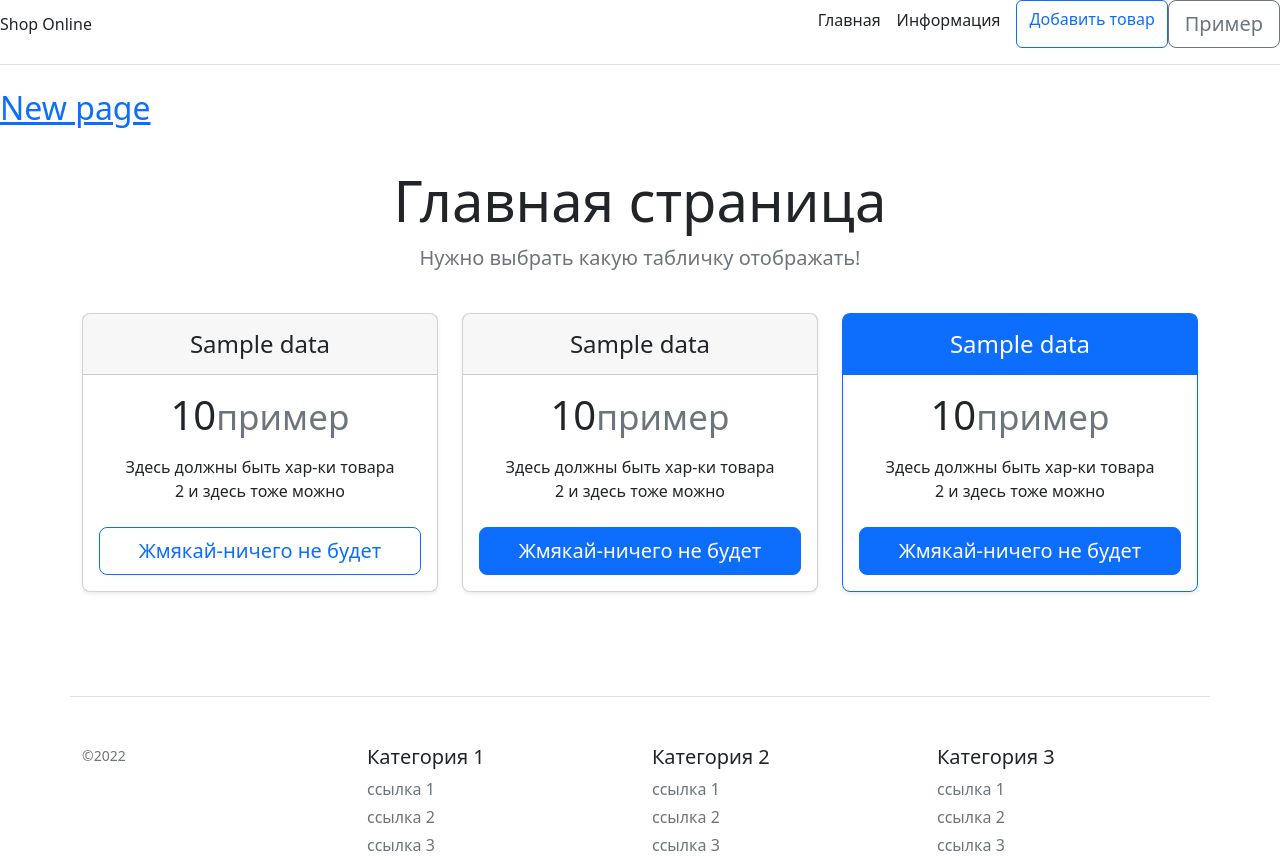
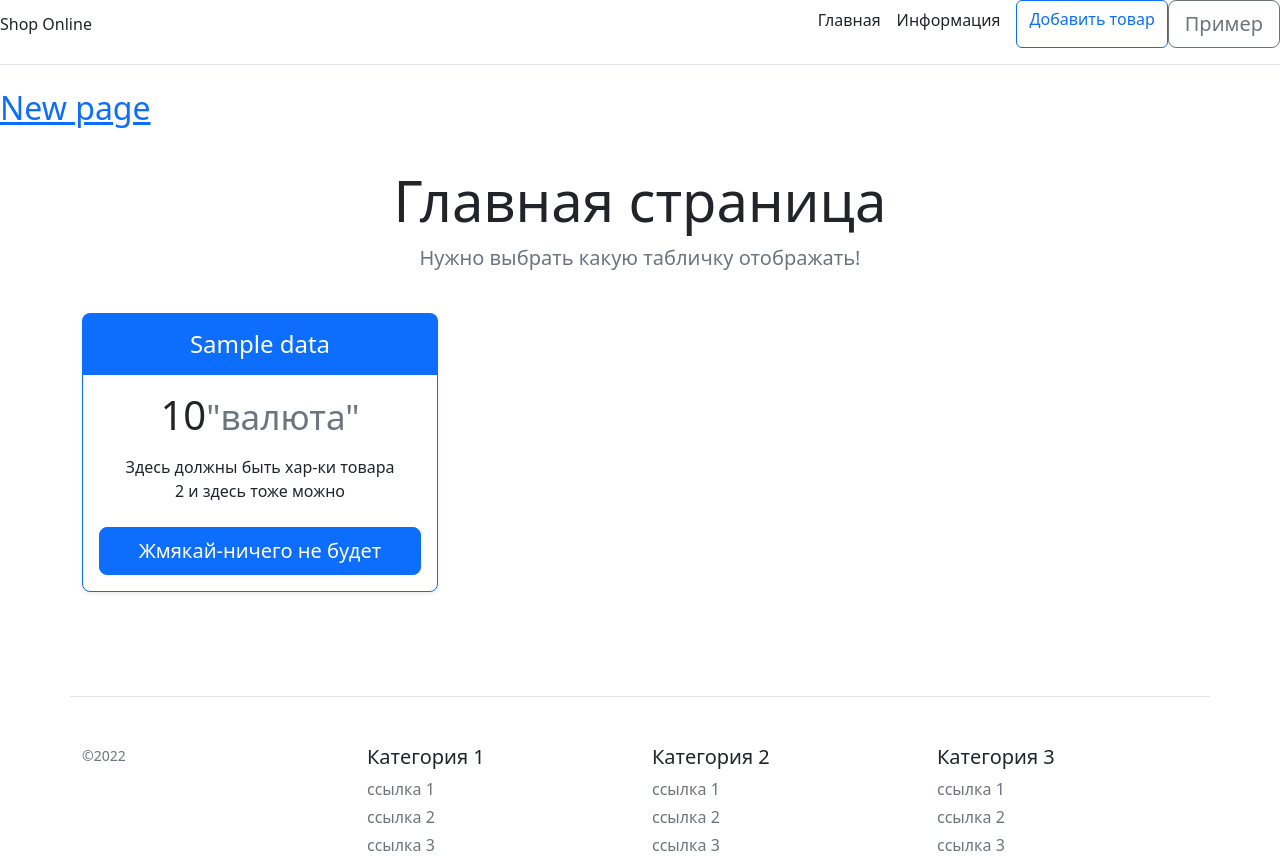
Before and after one commit to Sergey-Malets/Flask_ShopOnline, a Flask app: template templates/index.html in a window 1280 px wide. Shown: the top 856 px of the page. Run offline with Flask 2, Linux system fonts and the light colour scheme; the template is opened without the code that fills it: most values are stand-ins (such as "Sample title", 1, 10 or a date in 2020); parts of the project's set-up code (start-up, migrations or seed data) failed here and were passed over.

Commit message:
hw.7 index.html

```diff
--- a/templates/index.html
+++ b/templates/index.html
@@ -9,32 +9,18 @@
       <p class="fs-5 text-muted">Нужно выбрать какую табличку отображать!</p>
     </div>
   </header>
+
     <div class="card-deck mb-3 text-center">
-      {% for el in data %}
-        <main>
+
           <div class="row row-cols-1 row-cols-md-3 mb-3 text-center">
+            {% for el in data %}
             <div class="col">
-              <div class="card mb-4 rounded-3 shadow-sm">
-                <div class="card-header py-3">
+              <div class="card mb-4 rounded-3 shadow-sm border-primary">
+                <div class="card-header py-3 text-bg-primary border-primary">
                   <h4 class="my-0 fw-normal">{{ el.title }}</h4>
                 </div>
                 <div class="card-body">
-                  <h1 class="card-title pricing-card-title">{{ el.price }}<small class="text-muted fw-light">пример</small></h1>
-                  <ul class="list-unstyled mt-3 mb-4">
-                    <li>Здесь должны быть хар-ки товара</li>
-                    <li>2 и здесь тоже можно</li>
-                  </ul>
-                  <button type="button" class="w-100 btn btn-lg btn-outline-primary">Жмякай-ничего не будет</button>
-                </div>
-              </div>
-            </div>
-            <div class="col">
-              <div class="card mb-4 rounded-3 shadow-sm">
-                <div class="card-header py-3">
-                  <h4 class="my-0 fw-normal">{{ el.title }}</h4>
-                </div>
-                <div class="card-body">
-                  <h1 class="card-title pricing-card-title">{{ el.price }}<small class="text-muted fw-light">пример</small></h1>
+                  <h1 class="card-title pricing-card-title">{{ el.price }}<small class="text-muted fw-light">"валюта"</small></h1>
                   <ul class="list-unstyled mt-3 mb-4">
                     <li>Здесь должны быть хар-ки товара</li>
                     <li>2 и здесь тоже можно</li>
@@ -43,25 +29,11 @@
                 </div>
               </div>
             </div>
-            <div class="col">
-              <div class="card mb-4 rounded-3 shadow-sm border-primary">
-                <div class="card-header py-3 text-bg-primary border-primary">
-                  <h4 class="my-0 fw-normal">{{ el.title }}</h4>
-                </div>
-                <div class="card-body">
-                  <h1 class="card-title pricing-card-title">{{ el.price }}<small class="text-muted fw-light">пример</small></h1>
-                  <ul class="list-unstyled mt-3 mb-4">
-                    <li>Здесь должны быть хар-ки товара</li>
-                    <li>2 и здесь тоже можно</li>
-                  </ul>
-                  <button type="button" class="w-100 btn btn-lg btn-primary">Жмякай-ничего не будет</button>
-                </div>
-              </div>
-            </div>
+            {% endfor %}
           </div>
-        </main>
-      {% endfor %}
+
     </div>
+
 
 
 </div>
```
